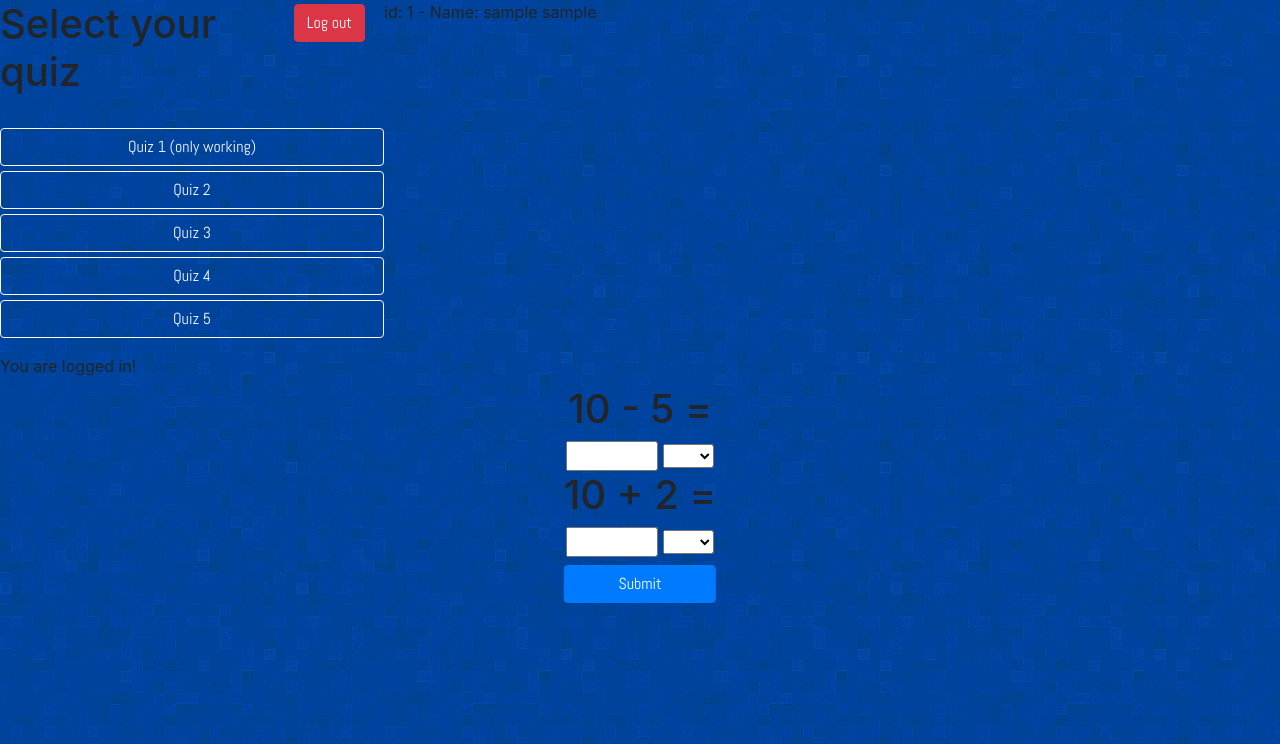
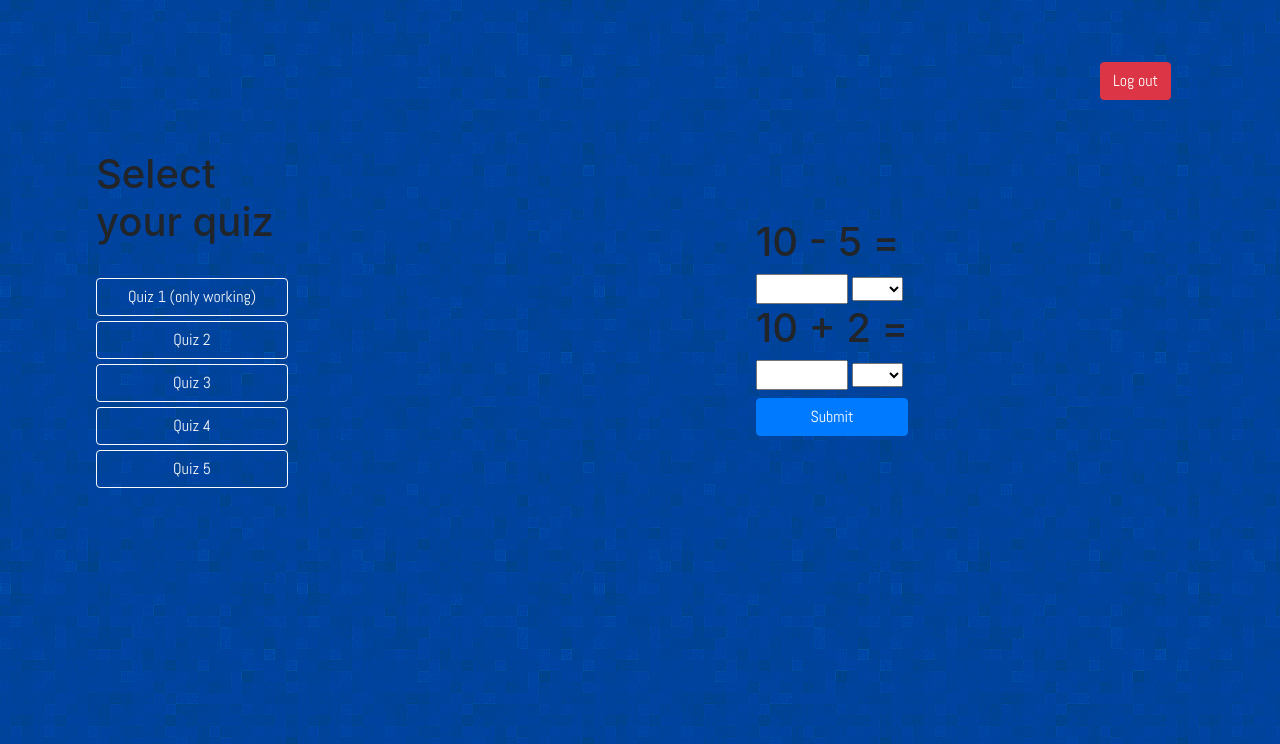
Before and after one commit to muusssari/php-quiz-web, a PHP site: page / in a window 1280 px wide. Shown: the top 744 px of the page. Run offline with PHP 8.4, Linux system fonts and the light colour scheme; the visitor is signed in with stand-in values (Sample User, id 1); data comes from the database, SQL or seed files in the repository; data that the repository does not hold is empty; some libraries are stand-ins or nearby versions.

Commit message:
stable version with new layout

```diff
--- a/generatequiz.php
+++ b/generatequiz.php
@@ -5,10 +5,9 @@ $quizName = $conn->query("SELECT quiz FROM quiz");
 $questions = $conn->query("SELECT question FROM questions");
 //hakee tiedot databasesta
 
-while($row = $user->fetch_assoc()) {
+/*while($row = $user->fetch_assoc()) {
     echo "id: " . $row["idUsers"]. " - Name: " . $row["uidUsers"]. " " . $row["pwdUsers"]. "<br>";
-}
-echo "<div class='middle' id='right' style='height:30px;'>";
+}*/
 
 echo "<label>";
 while($row = $quizName->fetch_assoc()) {
@@ -32,7 +31,6 @@ while($row = $questions->fetch_assoc()) {
 echo "</label>";
 echo "<a href='includes/quiz.inc.php'><button type='submit' class='btn btn-primary btn-block'>Submit</button></a>";
 //menee quiz.inc.php  tarkistamaan vastaukset ja (ei toimi vielä) lukitsee 1 osion ja tarkistaa että kaikkiin on vastattu.
-echo "</div>";
 
 
 
--- /dev/null
+++ b/head.php
@@ -0,0 +1,11 @@
+
+<head>
+    <meta charset="utf-8" />
+    <meta http-equiv="X-UA-Compatible" content="IE=edge">
+    <title>Quiz selection</title>
+    <meta name="viewport" content="width=device-width, initial-scale=1">
+    <link rel="stylesheet" type="text/css" media="screen" href="style.css" />
+    <link rel="shortcut icon" type="image/png" href="pics/favicon_package_v0.16/favicon-32x32.png"/>
+    <link href="https://fonts.googleapis.com/css?family=Abel" rel="stylesheet">
+    <link rel="stylesheet" href="https://maxcdn.bootstrapcdn.com/bootstrap/4.0.0/css/bootstrap.min.css" integrity="sha384-Gn5384xqQ1aoWXA+058RXPxPg6fy4IWvTNh0E263XmFcJlSAwiGgFAW/dAiS6JXm" crossorigin="anonymous">
+</head>
--- a/header.php
+++ b/header.php
@@ -1,11 +1,4 @@
+<?php
+?>
 
-<head>
-    <meta charset="utf-8" />
-    <meta http-equiv="X-UA-Compatible" content="IE=edge">
-    <title>Quiz selection</title>
-    <meta name="viewport" content="width=device-width, initial-scale=1">
-    <link rel="stylesheet" type="text/css" media="screen" href="style.css" />
-    <link rel="shortcut icon" type="image/png" href="pics/favicon_package_v0.16/favicon-32x32.png"/>
-    <link href="https://fonts.googleapis.com/css?family=Abel" rel="stylesheet">
-    <link rel="stylesheet" href="https://maxcdn.bootstrapcdn.com/bootstrap/4.0.0/css/bootstrap.min.css" integrity="sha384-Gn5384xqQ1aoWXA+058RXPxPg6fy4IWvTNh0E263XmFcJlSAwiGgFAW/dAiS6JXm" crossorigin="anonymous">
-</head>
+<a href="includes/logout.inc.php"><button class="btn btn-danger logout">Log out</button></a>
--- a/index.php
+++ b/index.php
@@ -6,20 +6,25 @@
 ?>
 <head>
     <?php
-    require "header.php";
+    require "head.php";
     ?>
 </head>
 <main>
     <header>
     <?php
-
+        include_once("header.php");
     ?>
     </header>
     <section>
     <div id="main">
+    <div id="left">
     <?php
 
-    include("quiz_select.php");
+    include_once("quiz_select.php");
+    ?>
+    </div>
+    <div id="right">
+    <?php
     include("generatequiz.php");
     if (!empty($_GET['page'])) {
         $PageNum = $_GET['page'];
@@ -33,18 +38,9 @@
 
     ?>
     </div>
-    </section>
-    <div>
-        <?php
-        if (isset($_SESSION['userId'])) {
-            echo '<p>You are logged in!</p>';
-        }
-        else{
-            echo '<p>You are logged out!</p>';
-        }
-        ?>
     </div>
-    <footer>
+
+<footer>
     <?php
     require_once "footer.php";
     ?>
--- a/quiz_select.php
+++ b/quiz_select.php
@@ -1,9 +1,4 @@
 
-<section>
-
-    <header><a href="includes/logout.inc.php"><button class="btn btn-danger logout">Log out</button></a></header>
-
-    <div id="left">
     <h1>Select your quiz</h1><br>
     <ul>
         <li><a href="index.php?page=1"><button class="btn btn-outline-light btn-block"> Quiz 1 (only working)</button></a></li>
@@ -12,6 +7,3 @@
         <li><button class="btn btn-outline-light btn-block">Quiz 4</button></li>
         <li><button  class="btn btn-outline-light btn-block">Quiz 5</button></li>
     </ul>
-
-</div>
-</section>
--- a/style.css
+++ b/style.css
@@ -1,7 +1,11 @@
 body{
   background-image: url(pics/bg3.png);
 }
-
+header{
+  display: block;
+  padding: 50px;
+  padding-bottom: 100px;
+}
 .middle {
     position: absolute;
     top: 50%;
@@ -13,6 +17,16 @@ body{
 #main {
   display: grid;
   grid-template-columns: 30% 70%;
+}
+#right {
+  align-content: center;
+  max-width: 50%;
+  margin: auto;
+}
+#left {
+  align-content: center;
+  max-width: 50%;
+  margin: auto;
 }
 .form-control{
         padding: 0%;
```
